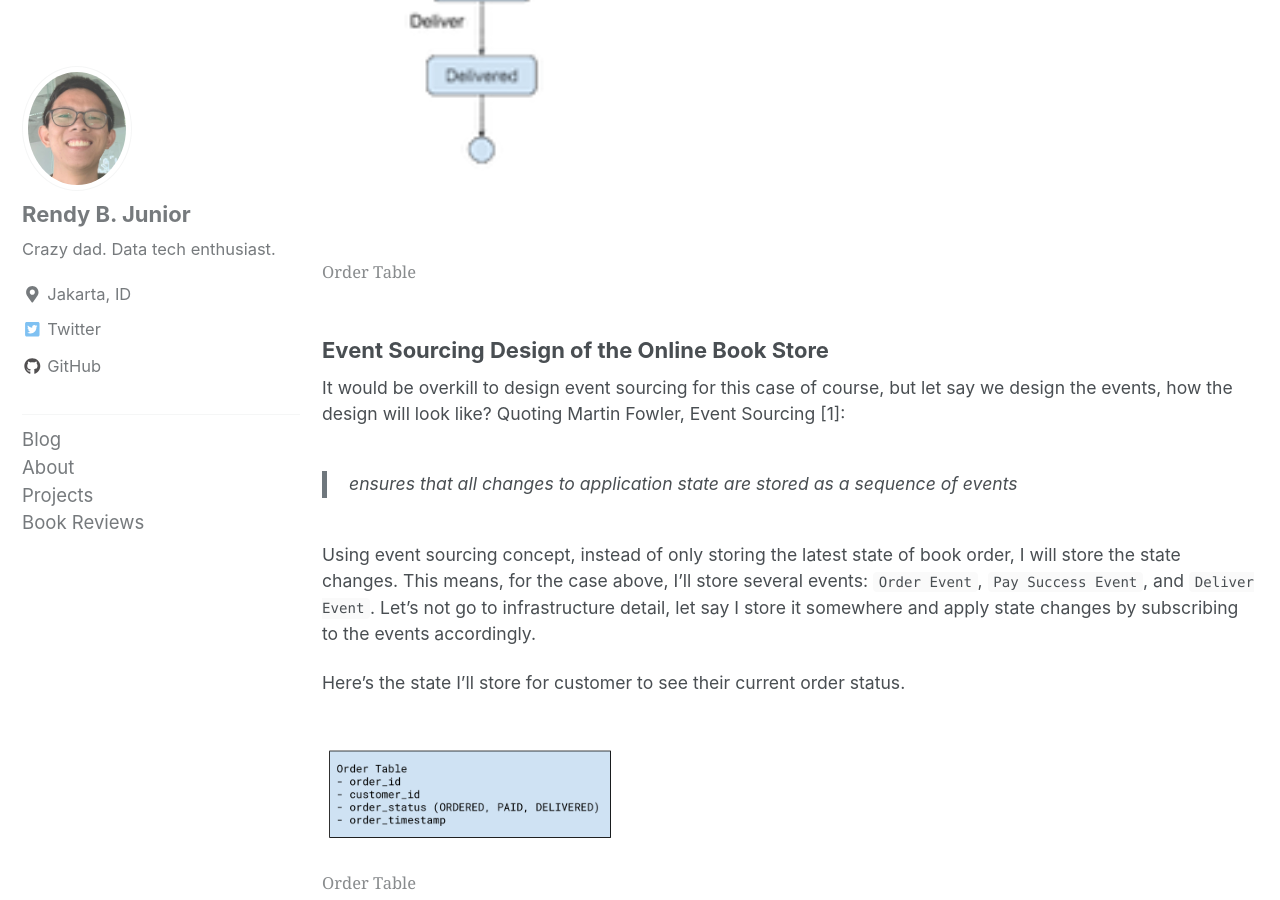
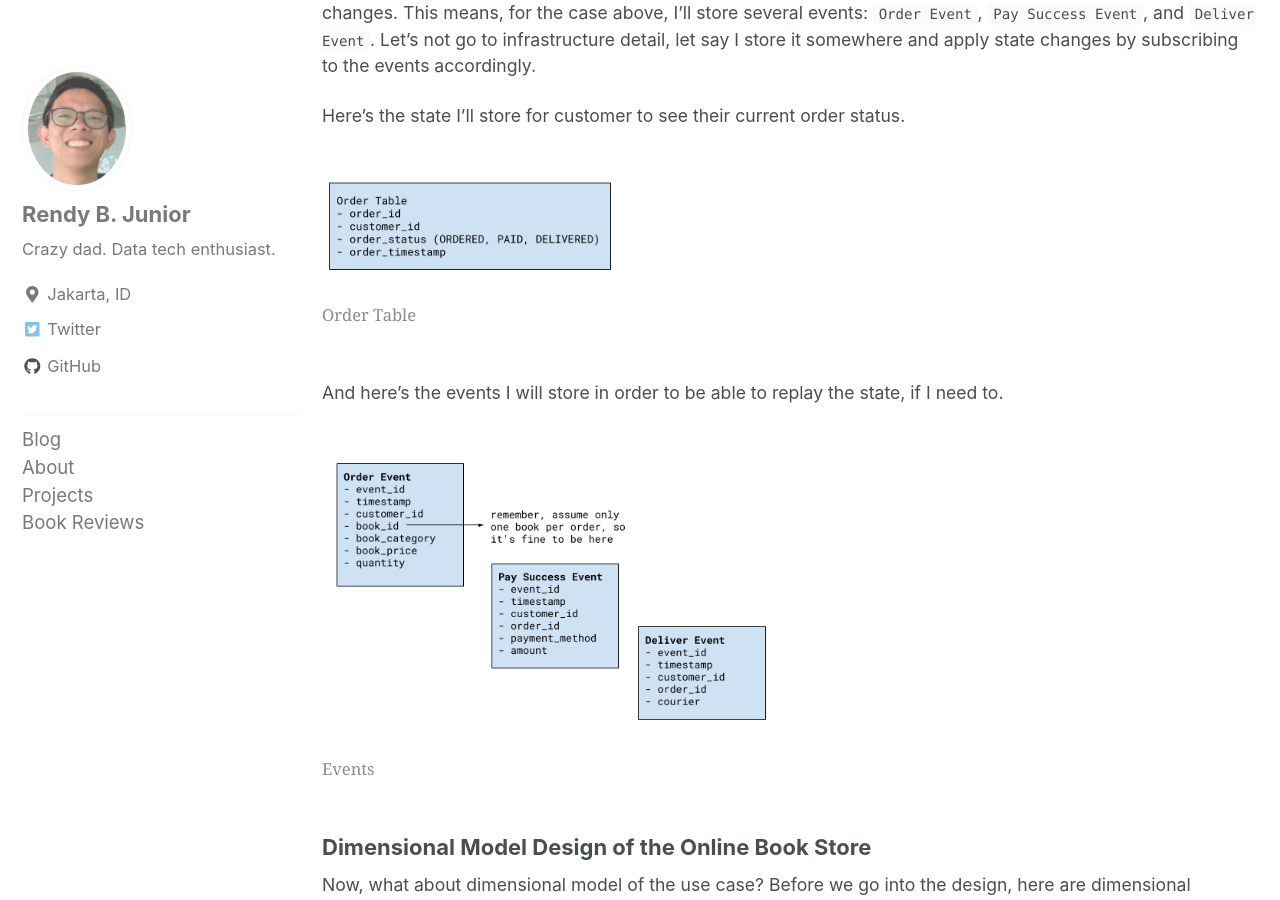
Before and after one commit to rendybjunior/rendyistyping, a Jekyll site: the page built from _posts/2019-07-14-event-sourcing-dimensional-modeling.md, in a window 1280 px wide and 900 px high, scrolled down 628 px. Built offline with Jekyll 4.4.1, drawn with Linux system fonts in a browser that asks for light colours; cached includes are drawn as plain includes; nearby versions of some CDN libraries; comment, search, counter and statistics services are not loaded.

Commit message:
event sourcing dimensional modeling 6

```diff
--- a/_posts/2019-07-14-event-sourcing-dimensional-modeling.md
+++ b/_posts/2019-07-14-event-sourcing-dimensional-modeling.md
@@ -11,11 +11,6 @@ tags: [thought, event-sourcing, data-modeling, dimensonal-modeling, star-schema,
 Working on both event sourcing and dimensional modeling, looking at the concept and understanding some use cases, I feel they are somehow similar. They both care about state changes, not the state itself. This makes me wonder, how close are they actually, can they work together in a, let say, hypothetical use case?
 
 Let's start the thought process with a simple case: an online book store. The online book store allows you to order a book, proceed to checkout, fill payment details, and then the book will be delivered to you. To simplify the case, I won't use cart concept, only one book per order. Let say I have a service to handle the states of the book order, starting from ordered, paid, and delivered.
-
-<figure class="third">
-  <img src="/assets/images/20190714_statediagram.png">
-  <figcaption>Order Table</figcaption>
-</figure>
 
 ### Event Sourcing Design of the Online Book Store
 It would be overkill to design event sourcing for this case of course, but let say we design the events, how the design will look like? Quoting Martin Fowler, Event Sourcing [1]:
```
